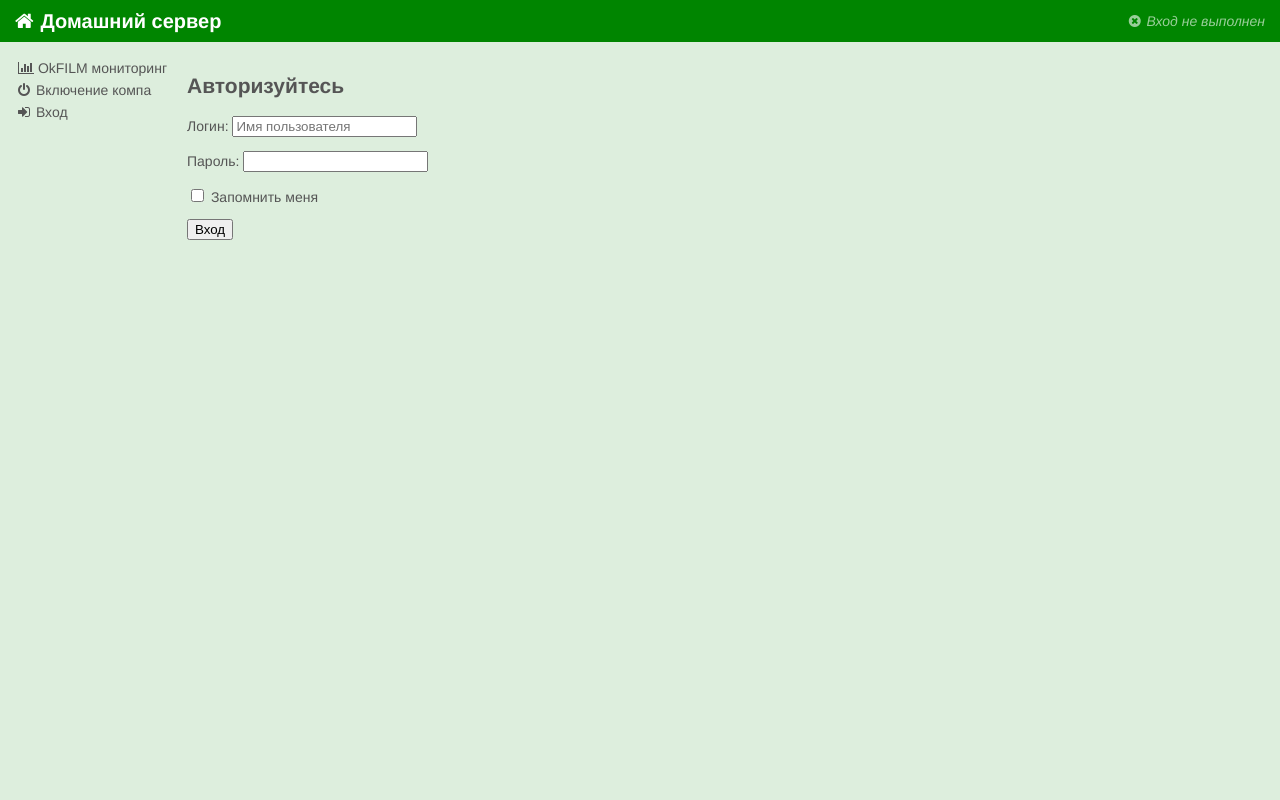
After one commit to ZatolokinPavel/py_raspberry_server, a Flask app: page /py_back/login in a window 1280 px wide. The commit adds this page. Run offline with Flask 2, Linux system fonts and the light colour scheme.

Commit message:
add login form (only GUI) and use BASE_URL from config

```diff
--- a/app/__init__.py
+++ b/app/__init__.py
@@ -4,4 +4,6 @@ __author__ = 'Zatolokin Pavel'
 from flask import Flask
 
 app = Flask(__name__)
+app.config.from_object('config')    # берём настройки из файла config.py
+
 from app import views
--- /dev/null
+++ b/app/forms.py
@@ -0,0 +1,12 @@
+# coding: utf-8
+__author__ = 'Zatolokin Pavel'
+
+from flask_wtf import FlaskForm
+from wtforms import StringField, PasswordField, BooleanField
+from wtforms.validators import InputRequired
+
+
+class LoginForm(FlaskForm):
+    username = StringField('username', validators=[InputRequired()])
+    password = PasswordField('password', validators=[InputRequired()])
+    remember = BooleanField('remember_me', default=False)
--- a/app/templates/base.html
+++ b/app/templates/base.html
@@ -5,15 +5,15 @@
     <meta http-equiv="Content-Type" content="text/html; charset=utf-8">
     <meta name="viewport" content="width=device-width, initial-scale=1.0">
     <title>Бэк на питоне</title>
-    <link rel="stylesheet" href="/py_back/static/css/main.css" type="text/css">
-    <link rel="stylesheet" href="/py_back/static/css/font-awesome-4.7.0/css/font-awesome.min.css" type="text/css">
-    <link rel="shortcut icon" href="/py_back/static/favicon.ico">
+    <link rel="stylesheet" href="{{base_url}}/static/css/main.css" type="text/css">
+    <link rel="stylesheet" href="{{base_url}}/static/css/font-awesome-4.7.0/css/font-awesome.min.css" type="text/css">
+    <link rel="shortcut icon" href="{{base_url}}/static/favicon.ico">
 </head>
 <body>
 
 <div class="page_header">
     <h1 class="fl-l">
-        <a href="/py_back">
+        <a href="{{base_url}}">
             <i class="fa fa-home"></i> Домашний сервер
         </a>
     </h1>
@@ -32,8 +32,8 @@
 <div class="sidebar">
     <ul id="sidebar_menu">
         <li><a id="to_sec_monitoring" href="#"><i class="fa fa-bar-chart"></i> OkFILM мониторинг</a></li>
-        <li><a href="/py_back/power"><i class="fa fa-power-off"></i> Включение компа</a></li>
-        <li><a id="to_sec_login" href="#"><i class="fa fa-sign-in"></i> Вход</a></li>
+        <li><a href="{{base_url}}/power"><i class="fa fa-power-off"></i> Включение компа</a></li>
+        <li><a href="{{base_url}}/login"><i class="fa fa-sign-in"></i> Вход</a></li>
     </ul>
 </div>
 
@@ -42,7 +42,7 @@
     {% endblock %}
 </div>
 
-<script src="/py_back/static/js/libs/jquery-3.1.1.min.js" type="text/javascript"></script>
+<script src="{{base_url}}/static/js/libs/jquery-3.1.1.min.js" type="text/javascript"></script>
 
 </body>
 </html>
--- /dev/null
+++ b/app/templates/login.html
@@ -0,0 +1,27 @@
+{% extends "base.html" %}
+{% block content %}
+        <div>
+            <h2>Авторизуйтесь</h2>
+            <form action="" method="post" name="login">
+                {{ form.hidden_tag() }}
+                <p>
+                    <label for="username">Логин:</label>
+                    {{form.username(size=20, placeholder='Имя пользователя')}}
+                    <br>
+                    {% for error in form.errors.username %}
+                    <i style="color: red">{{error}}</i>
+                    {% endfor %}
+                </p>
+                <p>
+                    <label for="password">Пароль:</label>
+                    {{form.password}}
+                    <br>
+                    {% for error in form.errors.password %}
+                    <i style="color: red">{{error}}</i>
+                    {% endfor %}
+                </p>
+                <p>{{form.remember}} <label for="remember">Запомнить меня</label></p>
+                <p><input type="submit" value="Вход"></p>
+            </form>
+        </div>
+{% endblock %}
--- a/app/views.py
+++ b/app/views.py
@@ -3,21 +3,40 @@ __author__ = 'Zatolokin Pavel'
 
 from app import app
 from flask import render_template, send_from_directory
+from flask import redirect
+from forms import LoginForm
+
+base_url = app.config.get('BASE_URL', '')           # начало для всех uri приложения
 
 
-@app.route('/py_back')
+@app.route(base_url + '/')
+@app.route(base_url + '')
 def index():
-    return render_template("index.html", user=None)
+    return render_template("index.html",
+                           base_url=base_url,
+                           user=None)
 
 
-@app.route('/py_back/power')
+@app.route(base_url + '/power')
 def power_page():
     return render_template("power.html",
+                           base_url=base_url,
                            user=None,
                            is_power_on=False)
 
 
+@app.route(base_url + '/login', methods=['GET', 'POST'])
+def login_form():
+    form = LoginForm()
+    if form.validate_on_submit():                   # если форма заполнена и провалидировалась...
+        return redirect(base_url)
+    return render_template('login.html',
+                           base_url=base_url,
+                           user=None,
+                           form=form)
+
+
 # Раздача статики
-@app.route('/py_back/static/<path:path>')
+@app.route(base_url + '/static/<path:path>')
 def send_static(path):
     return send_from_directory('static', path)
```
Also changed, not shown: config.py (added, +7 -0 lines).
